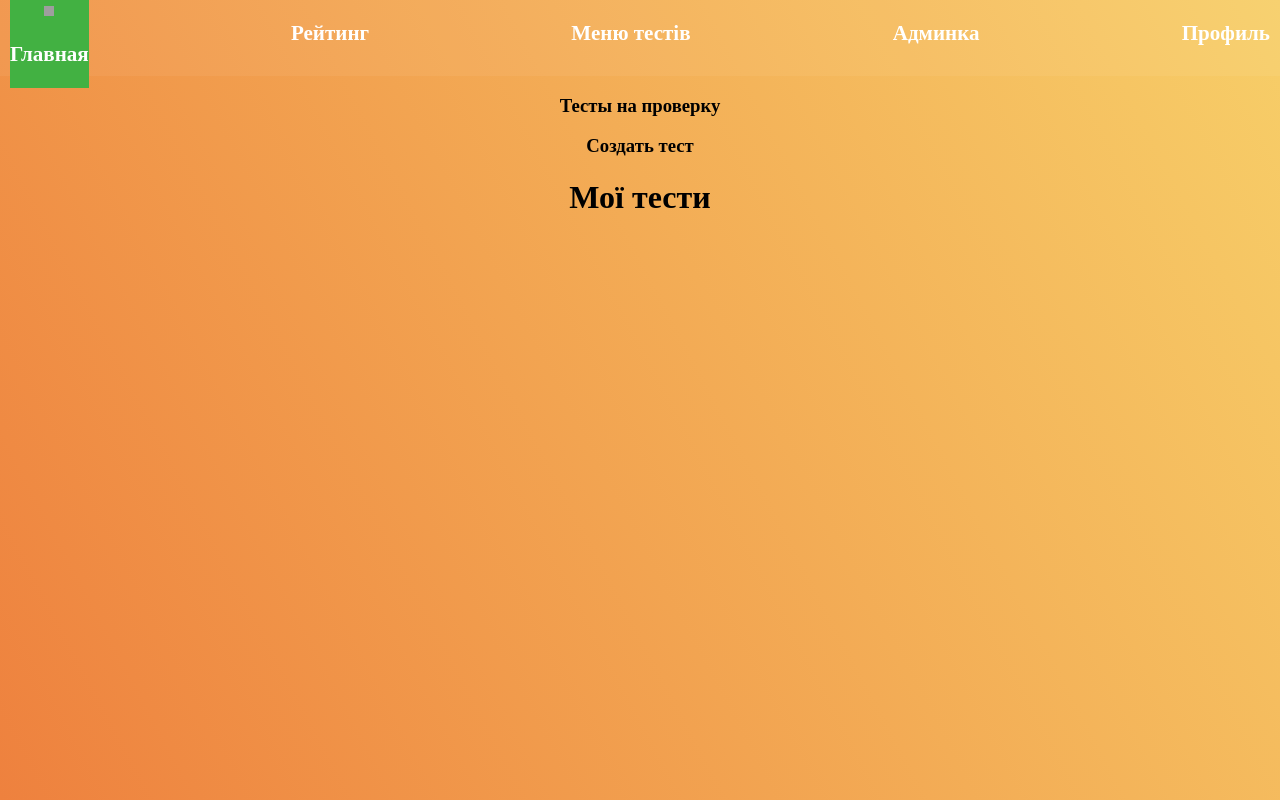
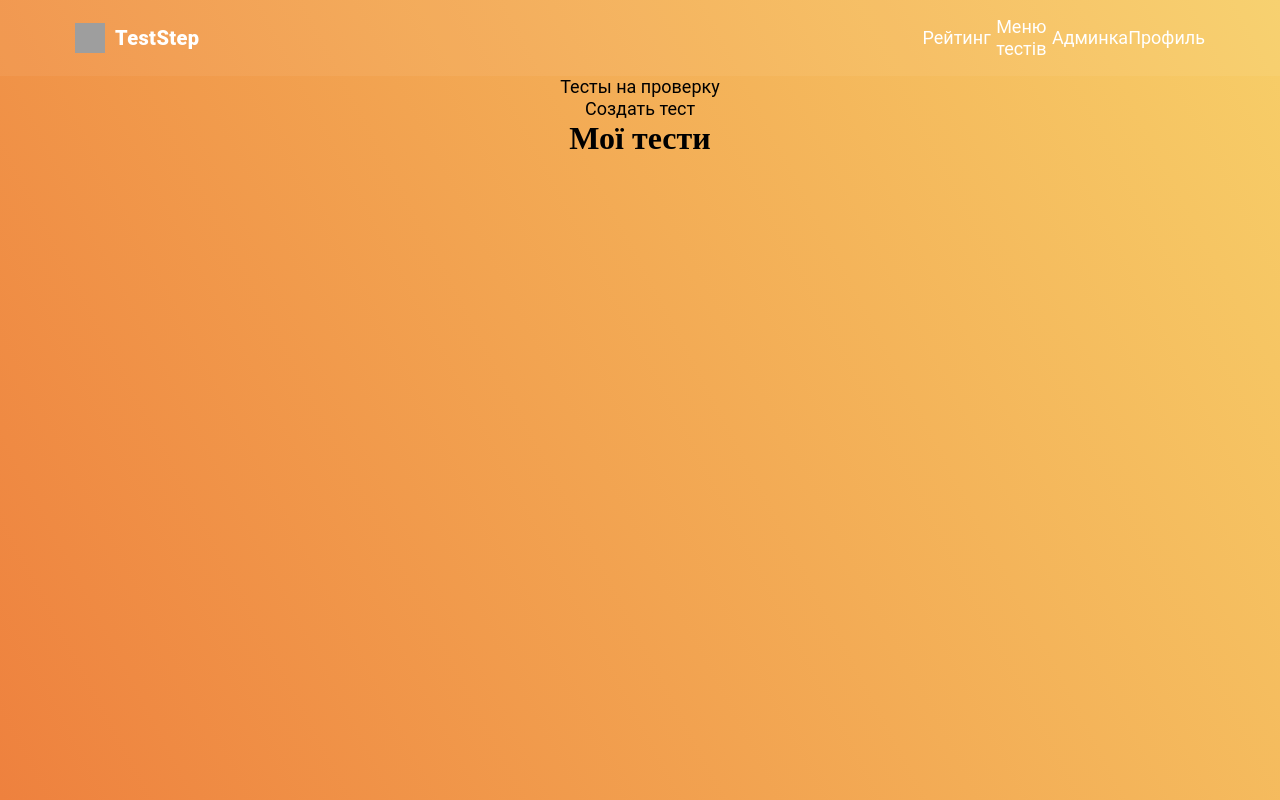
Before and after one commit to daniojey/Teststep-Project, a Django app: page /testes/all_tests/ in a window 1280 px wide. Run offline with Django 5.2, Linux system fonts and the light colour scheme; a user stored in the database is signed in; data that the repository does not hold is empty; parts of the project's set-up code (start-up, migrations or seed data) failed here and were passed over; grey boxes are pictures that could not be loaded.

Commit message:
tests grid first variant

```diff
--- a/app/static/css/app.css
+++ b/app/static/css/app.css
@@ -3,67 +3,80 @@ body {
     background-size: cover;
     min-height: 100vh;
     text-align: center;
-    margin: 0%;
+    margin: 0;
 }
 
 header {
     background-color: rgba(255, 255, 255, 0.05);
-    display: flexbox;
-    padding: 0dvw;
-    font-size: 18px;
     height: 76px;
+    border: none;
 }
 
 .name-site {
-    background-color: #42b142;
     height: 100%;
+    display: flex; /* Flexbox для горизонтального выравнивания */
+    align-items: center; /* Вертикальное выравнивание по центру */
+    box-sizing: border-box;
+    border: none;
+    background-color: transparent;
+    margin: 0;
+    padding-right: 60%;
+    padding-left: 75px;
 }
 
-.name-site img{
-    width: 10px;
-    height: 10px;
+.name-site img {
+    width: 30px; /* Ширина изображения */
+    height: 30px; /* Высота изображения */
+    margin-right: 10px; /* Отступ между изображением и текстом */
 }
 
+.name-site a{
+    font-family: Roboto;
+    font-size: 20px;
+    font-style: normal;
+    font-weight: 900;
+    line-height: normal;
+    letter-spacing: 0.4px;
+}
+
+.name-site h3{
+    font-family: Roboto;
+    font-size: 20px;
+    font-style: normal;
+    font-weight: 900;
+    line-height: normal;
+    letter-spacing: 0.4px;
+    padding-right: min(5px, 0.5%);
+}
+
+/* Навигационные ссылки */
 .nav-links {
+    height: 100%;
     display: flex;
     color: #ffffff;
-    gap: 20px; /* отступ между ссылками */
-    padding: 0 10px;
+    gap: auto; /* Отступ между ссылками */
     justify-content: space-between;
+    align-items: center;
+    padding-right: 75px;
+
 }
 
 
-::-webkit-scrollbar {
-    width: 10px;
-}
-
-/* Track */
-::-webkit-scrollbar-track {
-    background: linear-gradient(45deg, #bafa71, #e0e0e0);
-}
-
-/* Handle */
-::-webkit-scrollbar-thumb {
-    background: linear-gradient(45deg, #42b142, #333);
-    border-radius: 10px;
-}
-
-::-webkit-scrollbar-thumb:hover {
-    background: linear-gradient(45deg, #1a612f, #555);
-}
-
-* Основной стиль для ссылок */
+/* Стили для ссылок */
 a {
     color: inherit;
     text-decoration: none;
+    font-family: Roboto;
+    font-size: 18px;
+    font-weight: 400;
 }
 
 a:hover {
-    color: #75e666;
+    color: #cb89f7;
     text-decoration: underline;
 }
 
-/* Основной стиль для кнопок */
+/* Стили для кнопок */
 button {
     border: none;
     background: none;
@@ -105,35 +119,52 @@ button:active {
     background-color: #0056b3;
 }
 
+/* Глобально: уберём любые нестандартные отступы */
+* {
+    margin: 0;
+    padding: 0;
+    box-sizing: border-box; /* Это решает проблему с padding и border */
+}
+
 /* Контейнер для тестов */
 .test-container {
     display: grid;
-    grid-template-columns: repeat(auto-fit, minmax(200px, 32%)); /* Автоматическое размещение элементов */
-    gap: 20px; /* Расстояние между элементами */
-    padding: 20px;
+    grid-template-columns: repeat(auto-fit, minmax(286px, 1fr)); /* Размещаем тесты по сетке */
+    gap: auto;
+    justify-content: center; /* Центрируем тесты в контейнере */
 }
 
-/* Стиль для каждого контейнера теста */
+/* Ссылка на тест */
+.test-item-link {
+    display: block;
+    width: 100%;
+    height: 184px;
+    text-decoration: none;
+    color: inherit;
+}
+
+/* Контейнер для каждого теста */
 .test-item {
     position: relative;
-    background-size: cover;
+    background-size: cover;  /* Убедимся, что изображение занимает весь контейнер */
     background-position: center;
-    height: 200px; /* Высота контейнера */
+    width: 100%;
+    height: 100%; /* 100% от высоты родителя (184px) */
     border-radius: 8px;
     overflow: hidden;
     color: #fff;
     display: flex;
     align-items: center;
     justify-content: center;
+    margin: 5px;
 }
 
-/* Оверлей для текста */
 .test-overlay {
     position: absolute;
     bottom: 0;
     left: 0;
     right: 0;
-    background: rgba(0, 0, 0, 0.5); /* Полупрозрачный фон */
+    background: rgba(0, 0, 0, 0.5);
     color: #fff;
     padding: 10px;
     text-align: center;
--- a/templates/base.html
+++ b/templates/base.html
@@ -12,16 +12,20 @@
 <header>
   <div class="nav-links">
       <div class="name-site">
-                      <img src="{% static "media/images.png" %}" alt="{{ test.name }}" >
-                      <h3><a class="custom-link" href="{% url "app:index" %}">Главная</a></h3>
+          <img src="{% static "media/icon_page.svg" %}" alt="govno" >
+          <h3><a class="custom-link" href="{% url "app:index" %}">TestStep</a></h3>
       </div>
+
       <h3><a class="custom-link" href="{% url "tests:rating" %}">Рейтинг</a></h3>
+
       {% if user.is_admin or user.is_staff %}
           <h3><a class="custom-link" href="{% url 'tests:all_tests' %}">Меню тестів</a></h3>
       {% endif %}
+
       {% if user.is_admin or user.is_superuser %}
           <h3><a class="custom-link" href="{% url "admin:index" %}">Админка</a></h3>
       {% endif %}
+
       {% if not user.is_authenticated %}
           <h3><a class="custom-link" href="{% url "users:login" %}">Войти</a></h3>
       {% else %}
--- a/users/static/css/login.css
+++ b/users/static/css/login.css
@@ -25,7 +25,7 @@ body {
     background-color: #1E1F29;
     width: 51%;
     padding: 85px;
-    box-sizing: border-box;
+
     display: flex;
     flex-direction: column;
     justify-content: center;
```
Also changed, not shown: other parts of app/static/css/app.css (+25 -23 lines), app/static/css/index.css (+69 -0 lines), app/templates/app/index.html (+68 -5 lines). Lines whose indentation alone changed are shown as unchanged.
